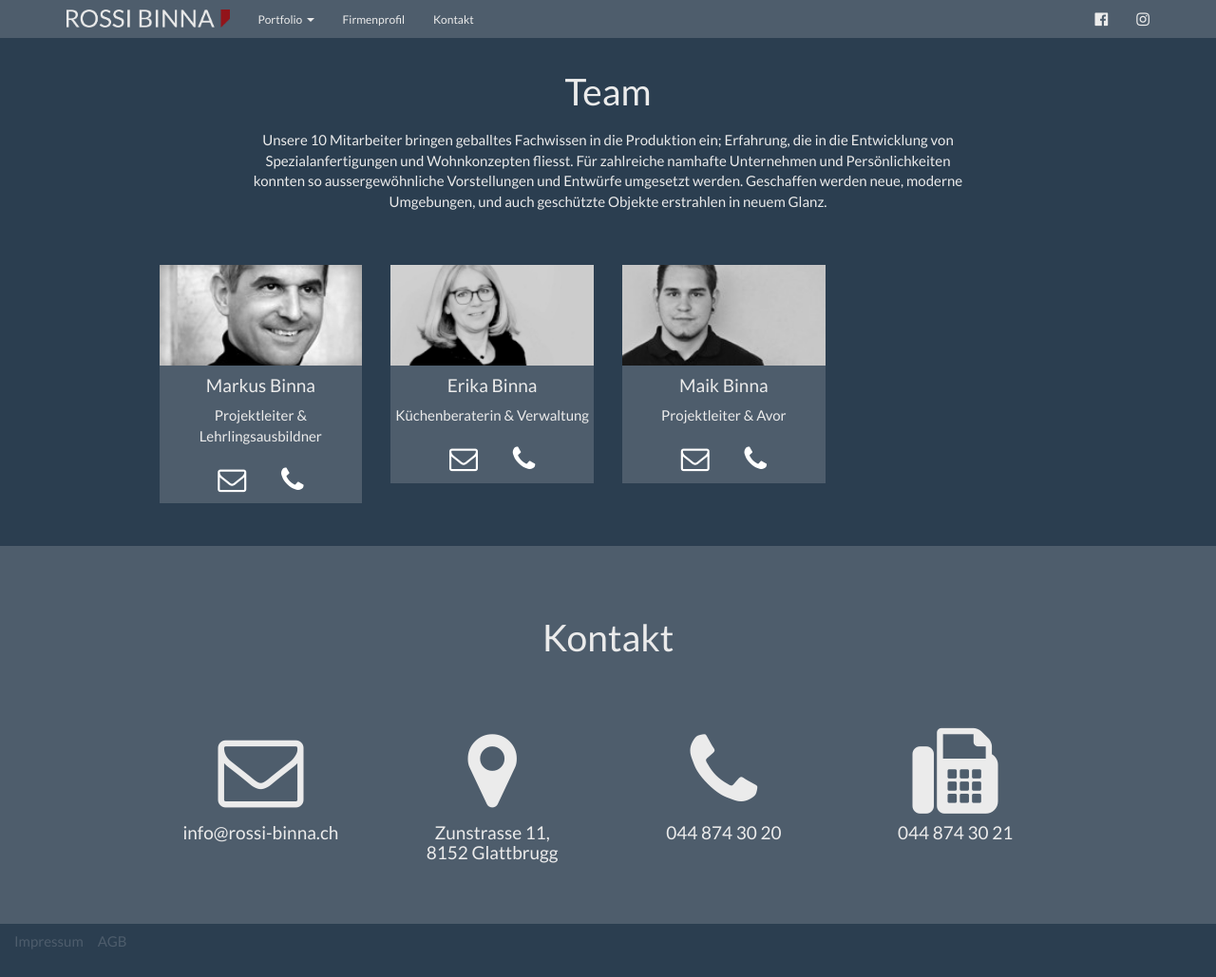
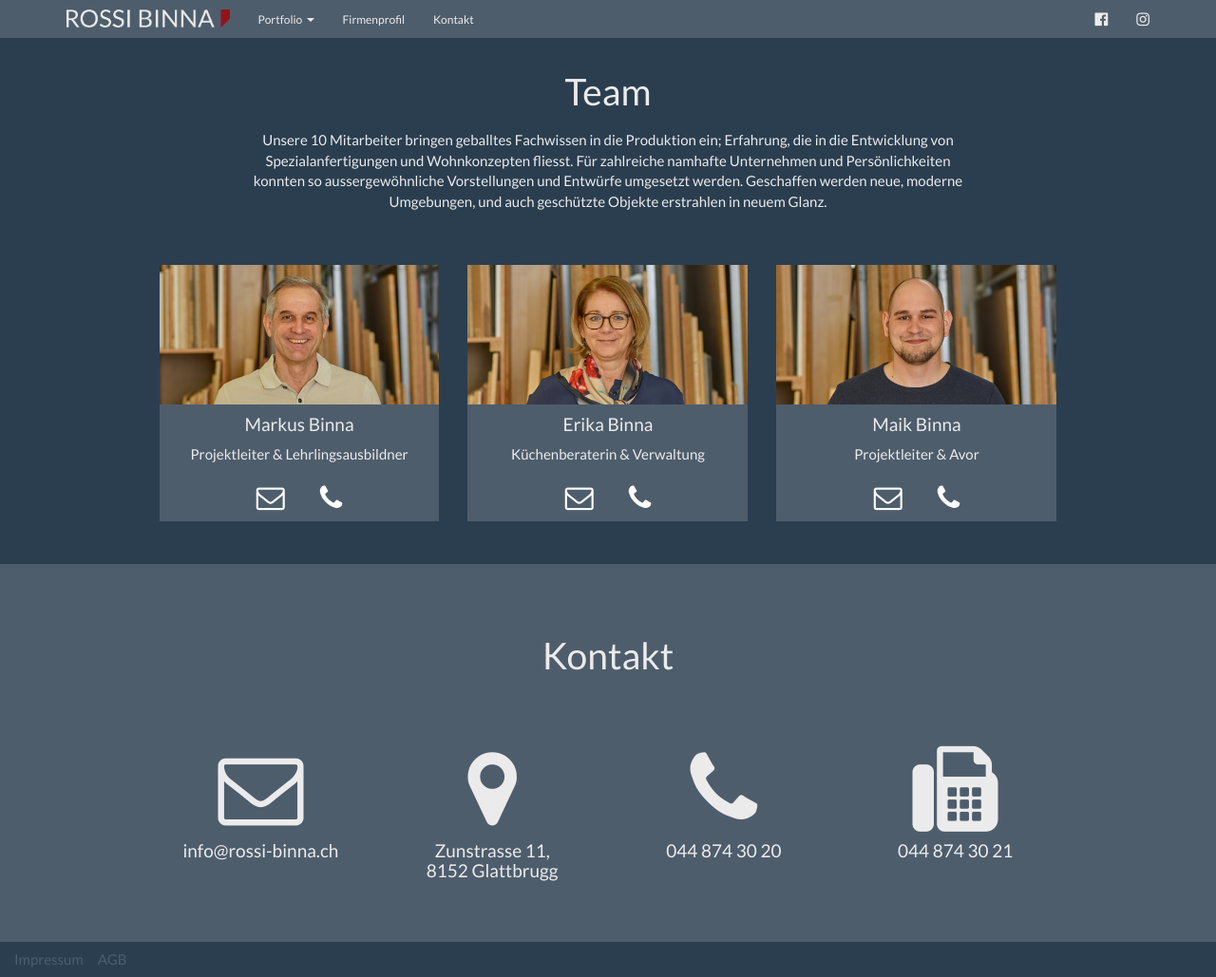
Before and after one commit to rossi-binna/rossi-binna.github.io, a Jekyll site: the page built from _firmenprofil/team.html, in a window 1280 px wide and 1029 px high. Shown: the whole window at 95% size. Built offline with Jekyll 4.4.1, drawn with Linux system fonts in a browser that asks for light colours.

Commit message:
new team images + new wallpaper

```diff
--- a/_data/team.yml
+++ b/_data/team.yml
@@ -22,7 +22,7 @@ team:
     email: erika.binna@rossi-binna.ch
     telefon: 044-874-30-25
 
-  - img: 08-team-maik-binna.jpg
+  - img: 03-team-maik-binna.jpg
     name: Maik Binna
     stelle: Projektleiter & Avor
     email: maik.binna@rossi-binna.ch
--- a/_includes/header.html
+++ b/_includes/header.html
@@ -1,4 +1,4 @@
-<header id="header" class="header-section image-center" style="background-image: url('{{"/img/wallpaper-01.jpg" | prepend: site.baseurl }}');">
+<header id="header" class="header-section image-center" style="background-image: url('{{"/img/wallpaper-02.jpg" | prepend: site.baseurl }}');">
   <div class="container">
     <div class="row">
       <div class="col-sm-8 col-sm-offset-2 header-text">
--- a/_includes/team-section.html
+++ b/_includes/team-section.html
@@ -12,7 +12,7 @@
         <div class="row">
 
             {% for element in include.data.team %}
-            <div class="col-sm-6 col-md-3">
+            <div class="col-sm-6 col-md-4">
               {% include team-tile.html element=element%}
             </div>
             {% endfor %}
```
Also changed, not shown: img/01-team-markus-binna.jpg, img/02-team-erika-binna.jpg, img/03-team-maik-binna.jpg (added), img/08-team-maik-binna.jpg (deleted), img/title-firmengeschichte-01.jpg, 1 other file.
